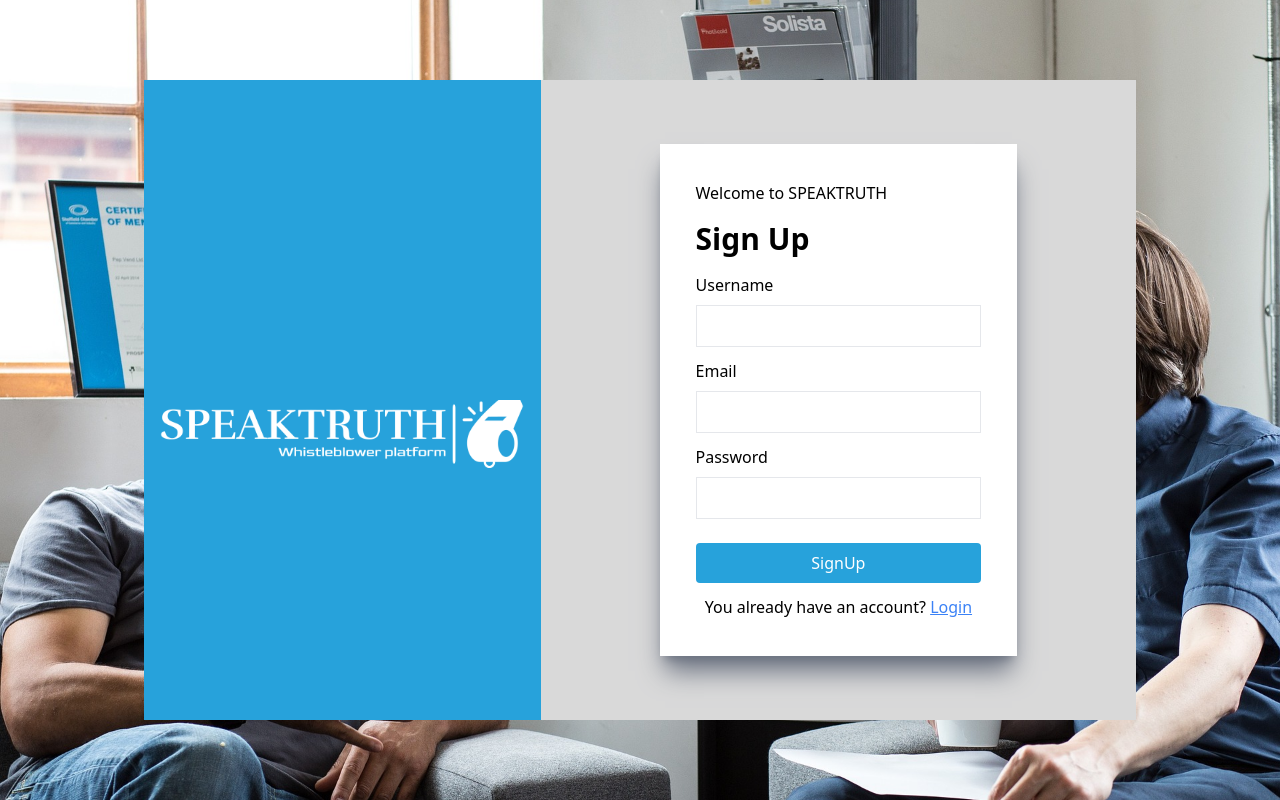
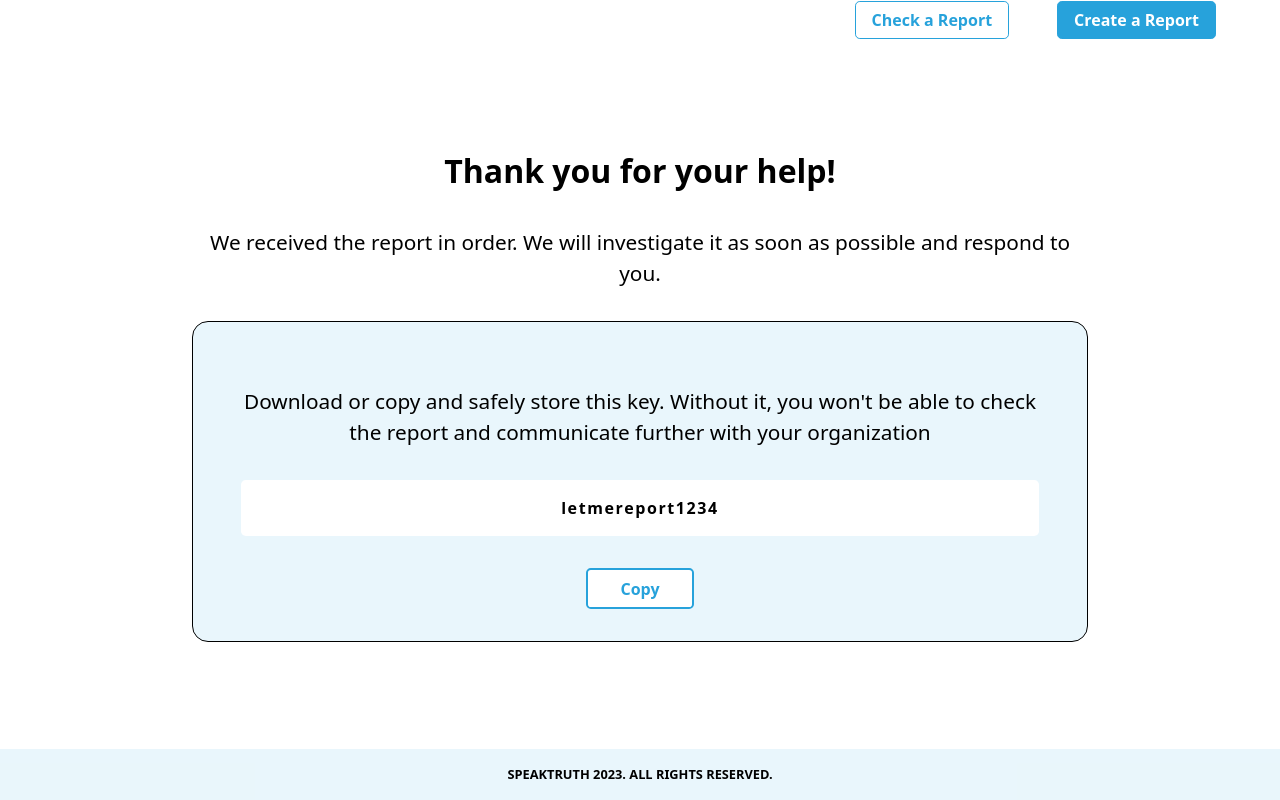
Before and after one commit to SPEAK-TRUTH/frontend, a React (Vite) app: page / in a window 1280 px wide. Built offline with nearby package versions, Linux system fonts and the light colour scheme.

Commit message:
unable to show the icon

```diff
--- a/package.json
+++ b/package.json
@@ -11,6 +11,7 @@
   "dependencies": {
     "react": "^18.2.0",
     "react-dom": "^18.2.0",
+    "react-icons": "^4.8.0",
     "yarn": "^1.22.19"
   },
   "devDependencies": {
--- a/src/App.jsx
+++ b/src/App.jsx
@@ -1,11 +1,9 @@
-import Login from "./components/login";
-import SignUp from "./components/SignUp";
+import Confirmation from "./components/confirmation/Confirmation";
 
 function App() {
   return (
     <div className="App">
-      {/* <Login /> */}
-      <SignUp/>
+      <Confirmation />
     </div>
   );
 }
--- a/src/components/FormItem.jsx
+++ /dev/null
@@ -1,12 +0,0 @@
-import React from "react";
-
-const FormItem = ({item}) => {
-  return (
-    <div className="flex flex-col justify-start gap-2">
-      <label className="text-left">{item}</label>
-      <input type={item} className="border p-2 mb-2 md:m-0" />
-    </div>
-  );
-};
-
-export default FormItem;
--- a/src/components/Login.jsx
+++ /dev/null
@@ -1,52 +0,0 @@
-import React from "react";
-import LOGO from "../assets/images/speaktruth-low-resolution-logo-white-on-transparent-background.png";
-import FormItem from "./FormItem";
-import BG_IMG from "../assets/images/listen-gfd3aad7e6_1920.jpeg";
-
-const Login = () => {
-  return (
-    <div className="w-screen h-screen bg-slate-100 m-0 p-0 relative">
-      <img src={BG_IMG} alt="" className="object-cover w-screen h-screen " />
-      <div className="flex w-screen h-screen justify-center items-center px-6 md:px-12 lg:px-36 mx-auto top-0 left-0 absolute">
-        {/* left */}
-        <div className="hidden relative md:block bg-[#27A2DB] md:w-2/5 md:h-4/5 h-auto">
-          <img
-            src={LOGO}
-            alt="logo"
-            className="object-cover absolute w-11/12 top-1/2 left-4"
-          />
-        </div>
-        {/* right */}
-        <div className="w-full md:w-3/5 md:h-4/5 h-auto pt-28 pb-10 sm:py-9 lg:py-0 sm:bg-[#D9D9D9] bg-[#27A2DB] flex justify-center items-center container relative">
-          <img
-            src={LOGO}
-            alt="logo"
-            className="sm:hidden inline-block object-cover absolute w-2/3 top-10 left-18"
-          />
-          <div className="bg-white flex justify-center py-10 items-center shadow-xl shadow-gray-500 h-4/5 lg:w-3/5 w-4/5 container">
-            <div className="flex flex-col justify-center h-full w-4/5 gap-5 max-w-[300px] container">
-              <p className="text-sm md:text-base">Welcome to SPEAKTRUTH</p>
-              <h3 className="text-3xl font-bold">Login</h3>
-              {/* Form */}
-              <div className="flex flex-col justify-start gap-3">
-                <FormItem item={'Username'} />
-                <FormItem item={'Password'} />
-                <button className="cursor-pointer bg-[#27A2DB] w-full  text-white my-3 md:mb-0 p-2 rounded hover:bg-blue-700">
-                  Login
-                </button>
-                <p className="text-center text-sm md:text-base">
-                  You don't have an account? {""}
-                  <a href="" className="underline text-blue-500">
-                    Sign Up
-                  </a>
-                </p>
-              </div>
-            </div>
-          </div>
-        </div>
-      </div>
-    </div>
-  );
-};
-
-export default Login;
--- a/src/components/SignUp.jsx
+++ /dev/null
@@ -1,57 +0,0 @@
-import React from "react";
-import LOGO from "../assets/images/speaktruth-low-resolution-logo-white-on-transparent-background.png";
-import BG_IMG from "../assets/images/listen-gfd3aad7e6_1920.jpeg";
-import FormItem from "./FormItem";
-
-const SignUp = () => {
-  return (
-    <div className="w-screen h-screen bg-slate-100 m-0 p-0 relative">
-      <img src={BG_IMG} alt="" className="object-cover w-screen h-screen " />
-      <div className="flex w-screen h-screen justify-center items-center px-6 md:px-12 lg:px-36 mx-auto top-0 left-0 absolute">
-        {/* left */}
-        <div className="hidden relative md:block bg-[#27A2DB] md:w-2/5 md:h-4/5 h-auto">
-          <img
-            src={LOGO}
-            alt="logo"
-            className="object-cover absolute w-11/12 top-1/2 left-4"
-          />
-        </div>
-        {/* right */}
-        <div className="w-full md:w-3/5 md:h-4/5 h-auto pt-28 pb-10 sm:py-9 lg:py-0 sm:bg-[#D9D9D9] bg-[#27A2DB] flex justify-center items-center container relative">
-          <img
-            src={LOGO}
-            alt="logo"
-            className="sm:hidden inline-block object-cover absolute w-2/3 top-10 left-18"
-          />
-          <div className="bg-white flex justify-center py-10 items-center shadow-xl shadow-gray-500 h-4/5 lg:w-3/5 w-4/5 container">
-            <div className="flex flex-col justify-between h-auto w-4/5 container box-border">
-              <p className="text-sm md:text-base md:pt-6">
-                Welcome to SPEAKTRUTH
-              </p>
-              <h3 className="text-3xl font-bold my-4">Sign Up</h3>
-              {/* Form */}
-              <div className="flex flex-col justify-start md:gap-3">
-                {/* <FormItem/> */}
-                <FormItem item='Username' />
-                <FormItem item='Email' />
-                <FormItem item='Password' />
-
-                <button className="cursor-pointer bg-[#27A2DB] w-full text-white my-5 md:mt-3 md:mb-0 p-2 rounded hover:bg-blue-700">
-                  SignUp
-                </button>
-                <p className="text-center text-sm md:text-base md:pb-6">
-                  You already have an account? {""}
-                  <a href="" className="underline text-blue-500">
-                    Login
-                  </a>
-                </p>
-              </div>
-            </div>
-          </div>
-        </div>
-      </div>
-    </div>
-  );
-};
-
-export default SignUp;
--- a/src/components/confirmation/Confirmation.jsx
+++ b/src/components/confirmation/Confirmation.jsx
@@ -1,10 +1,8 @@
 import React from "react";
-import { useState, useEffect } from "react";
-import { Link } from "react-router-dom";
-import LOGO from "../../assets/images/speaktruth-high-resolution-logo-color-on-transparent-background.png";
 import "./confirmation.css";
-import { IconContext } from "react-icons";
-import { BsShieldFillExclamation } from "react-icons/bs";
+// import { BsShieldFillExclamation } from "react-icons/bs";
+// import LOGO from "../../assets/images/speaktruth-high-resolution-logo-color-on-transparent-background.png";
+// import { useState, useEffect } from "react";
 
 const Confirmation = () => {
   //   const showSettings = (event) => event.preventDefault();
@@ -30,7 +28,7 @@ const Confirmation = () => {
 
           {/* left */}
           <div className="header-left">
-            <img className="logo" src={LOGO} />
+            {/* <img className="logo" src={LOGO} /> */}
           </div>
 
           {/* <div className="topHeaderSpeakTruthLogoWrapper">
@@ -66,7 +64,7 @@ const Confirmation = () => {
             </div>
             <div className="blue-container">
               {/* logo */}
-                <BsShieldFillExclamation className="icon" />
+                {/* <BsShieldFillExclamation className="icon" /> */}
               <p className="text inner-text">
                 Download or copy and safely store this key. Without it, you
                 won't be able to check the report and communicate further with
```
Also changed, not shown: 1 other file (tests, documents, lock files or other folders).
